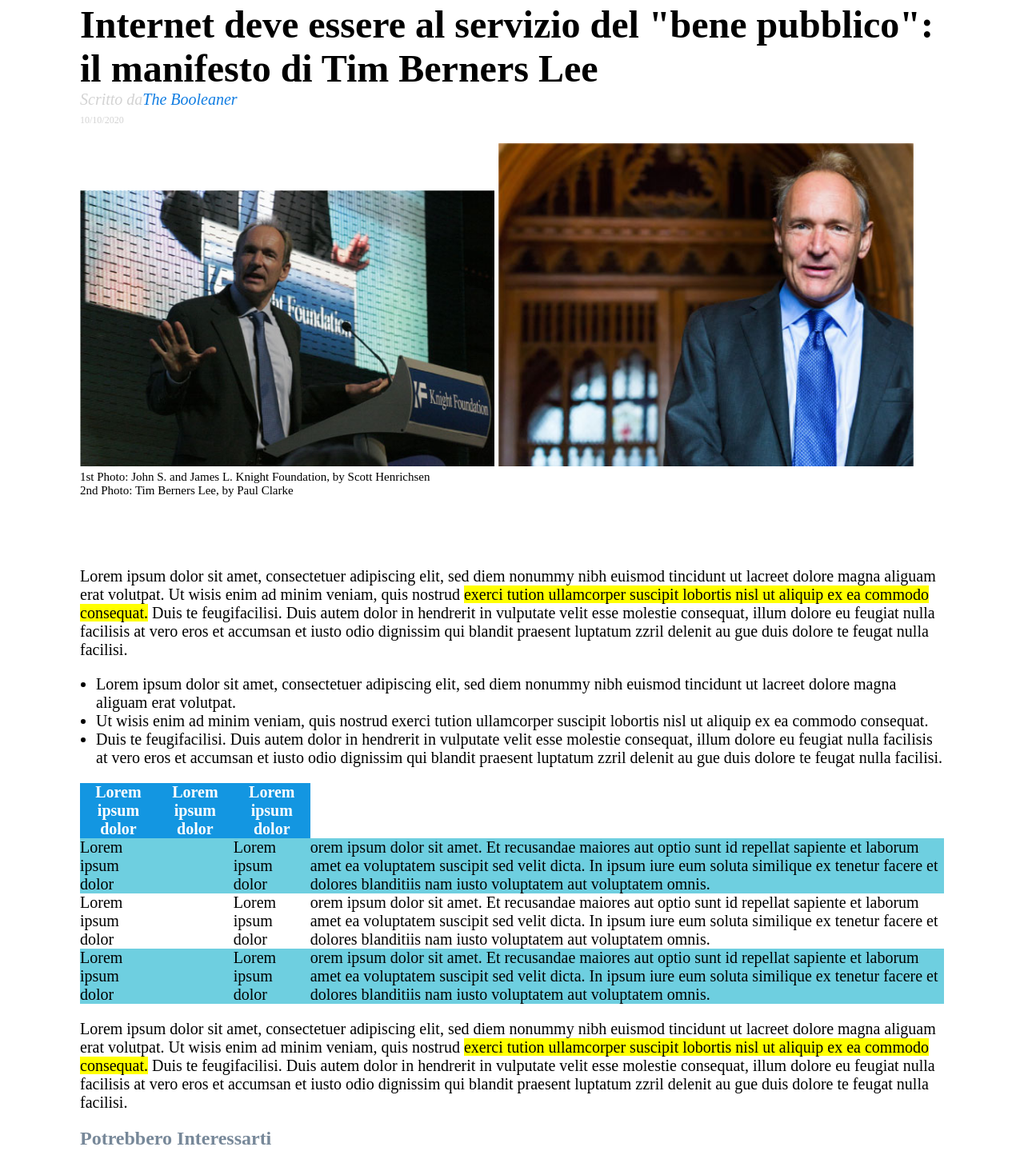
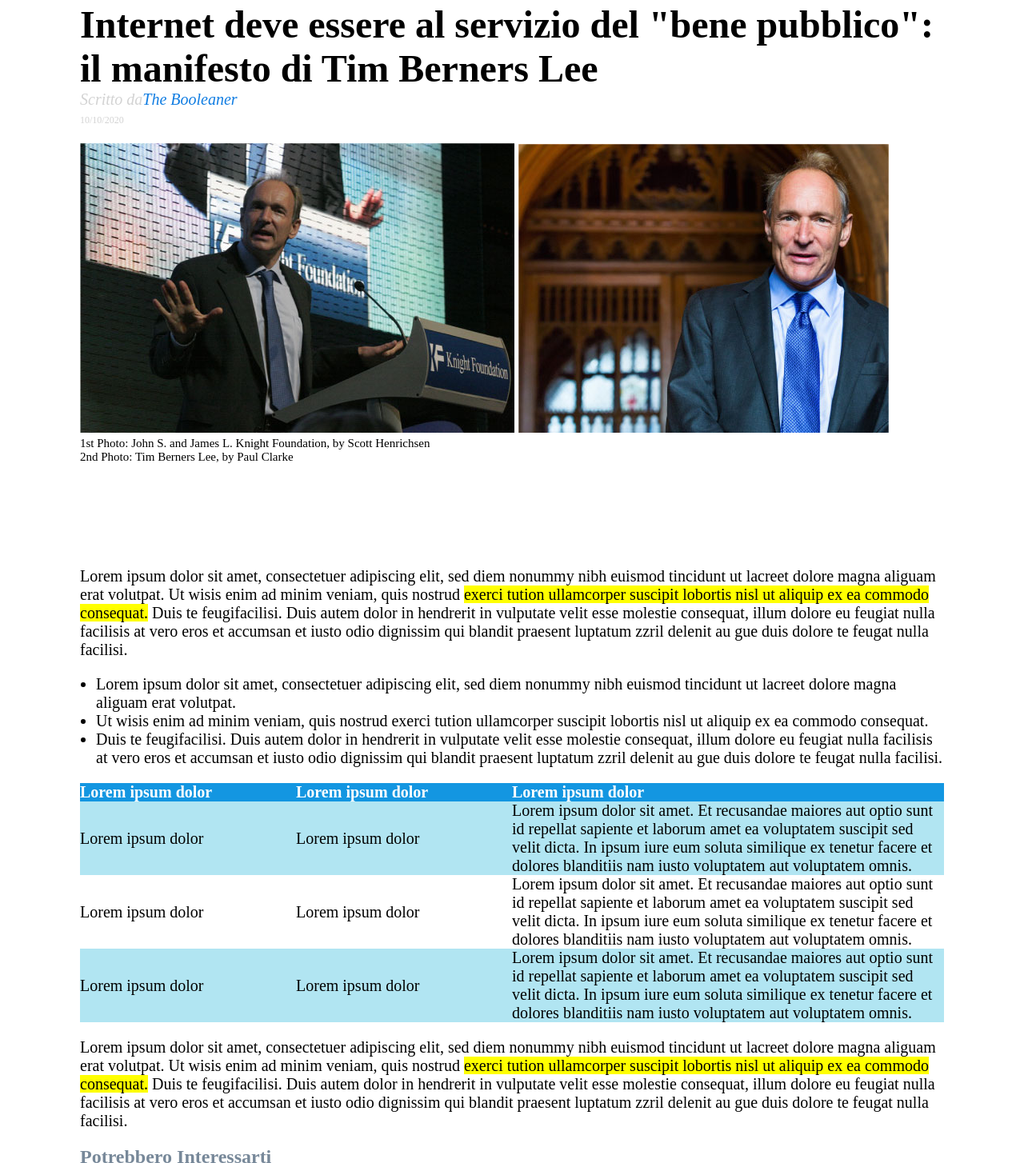
Before and after one commit to GiordanoGuidi/html-css-booleaner, a plain HTML site: page index.html in a window 1280 px wide. Shown: the part 127-1581 px from the top of the page at 80% size. Drawn offline with Linux system fonts and the light colour scheme.

Commit message:
modified table

```diff
--- a/CSS/style.css
+++ b/CSS/style.css
@@ -9,7 +9,6 @@ a{
     text-decoration: none;
     color: rgb(17, 125, 226);
 }
-
 /*Utils*/
 .container{
     margin: 0 auto;
@@ -23,7 +22,9 @@ a{
 .text-small{
     font-size: 12px;
 }
-
+.w-50{
+    width: 50%;
+}
 /*Header*/
 .main-header{
     height: 100px;
@@ -55,15 +56,13 @@ font-size: 20px;
 }
 
 /*CONTENITORE FOTO*/
-
 .photo-container{
     height: 530px;
 }
 
 .tim-1,
 .tim-2{
-    width: 48%;
-    /* height: 80%; */
+
     margin-top: 20px;
 }
 
@@ -90,11 +89,13 @@ ul{
     padding-left: 20px;
 }
 /*DESIGN TABELLA*/
-
 table{
     border-spacing: 0px;
 }
 
+th{
+    text-align: left;
+}
 thead{
     background-color: rgb(19, 150, 225);
     color: white;
@@ -102,13 +103,13 @@ thead{
 }
 
 .colored-row{
-    background-color: rgba(18, 177, 205, 0.608);
+    background-color: #B1E5F2;
 }
 
+/*CONTENITORE FOOTER*/
 .footer-title{
     color: lightslategray;
 }
-/*CONTENITORE FOOTER*/
 
 .footer-container,
 .second
--- a/index.html
+++ b/index.html
@@ -9,23 +9,25 @@
     <title>html-css-booleaner</title>
 </head>
 <body>
-<div class="container"> <!--Contenitore principale-->
-    <header class="main-header"><!--Intestazione-->
+    <!--Contenitore principale-->
+    <div class="container">
+        <!--Intestazione-->
+        <header class="main-header">
                 <img src="img/logo.svg" alt="logo" class="logo">
         </header>
         <main>
             <article>
-            <header> <!--Header articolo-->
+                <!--Header articolo-->
+                <header>
                     <h1>Internet deve essere al servizio del "bene pubblico": il manifesto di Tim Berners Lee</h1>
                     <address class="text-gray">Scritto da<a href="#" id="link">The Booleaner</a></address>
                     <time class="text-gray text-small" datetime="2020/10/10">10/10/2020</time>
                 </header>
             </article>
-    </main>
-    <main>
-        <div class="photo-container"><!--CONTENITORE FOTO-->
-            <img src="img/tim-1.jpg" alt="" class="tim-2">
-            <img src="img/tim-2.jpg" alt="" class="tim-1">
+            <!--CONTENITORE FOTO-->
+            <div class="photo-container">
+                <img src="img/tim-1.jpg" alt="#" class="tim-2">
+                <img src="img/tim-2.jpg" alt="#" class="tim-1">
                 <p class="caption-photo">1st Photo: John S. and James L. Knight Foundation, by Scott Henrichsen</p>
                 <p class="caption-photo">2nd Photo: Tim Berners Lee, by Paul Clarke</p>
             </div>
@@ -37,46 +39,40 @@
                 <li>Ut wisis enim ad minim veniam, quis nostrud exerci tution ullamcorper suscipit lobortis nisl ut aliquip ex ea commodo consequat.</li>
                 <li>Duis te feugifacilisi. Duis autem dolor in hendrerit in vulputate velit esse molestie consequat, illum dolore eu feugiat nulla facilisis at vero eros et accumsan et iusto odio dignissim qui blandit praesent luptatum zzril delenit au gue duis dolore te feugat nulla facilisi.</li>
             </ul>
-
+            <!--TABELLA-->
             <table>
                 <thead>
                     <tr>
                         <th>Lorem ipsum dolor</th>
                         <th>Lorem ipsum dolor</th>
-                    <th>Lorem ipsum dolor</th>
+                        <th class="w-50">Lorem ipsum dolor</th>
                     </tr>
                 </thead>
                 <tbody>
                     <tr class="colored-row">
                         <td>Lorem ipsum dolor</td>
-                    <td ></td>
                         <td>Lorem ipsum dolor</td>
-                    <td></td>
-                    <td>orem ipsum dolor sit amet. Et recusandae maiores aut optio sunt id repellat sapiente et laborum amet ea voluptatem suscipit sed velit dicta. In ipsum iure eum soluta similique ex tenetur facere et dolores blanditiis nam iusto voluptatem aut voluptatem omnis. </td>
+                        <td>Lorem ipsum dolor sit amet. Et recusandae maiores aut optio sunt id repellat sapiente et laborum amet ea voluptatem suscipit sed velit dicta. In ipsum iure eum soluta similique ex tenetur facere et dolores blanditiis nam iusto voluptatem aut voluptatem omnis. </td>
                     </tr>
 
                     <tr>
                         <td>Lorem ipsum dolor</td>
-                    <td ></td>
                         <td>Lorem ipsum dolor</td>
-                    <td></td>
-                    <td>orem ipsum dolor sit amet. Et recusandae maiores aut optio sunt id repellat sapiente et laborum amet ea voluptatem suscipit sed velit dicta. In ipsum iure eum soluta similique ex tenetur facere et dolores blanditiis nam iusto voluptatem aut voluptatem omnis. </td>
+                        <td>Lorem ipsum dolor sit amet. Et recusandae maiores aut optio sunt id repellat sapiente et laborum amet ea voluptatem suscipit sed velit dicta. In ipsum iure eum soluta similique ex tenetur facere et dolores blanditiis nam iusto voluptatem aut voluptatem omnis. </td>
                     </tr>
 
                     <tr class="colored-row">
                         <td>Lorem ipsum dolor</td>
-                    <td ></td>
                         <td>Lorem ipsum dolor</td>
-                    <td></td>
-                    <td>orem ipsum dolor sit amet. Et recusandae maiores aut optio sunt id repellat sapiente et laborum amet ea voluptatem suscipit sed velit dicta. In ipsum iure eum soluta similique ex tenetur facere et dolores blanditiis nam iusto voluptatem aut voluptatem omnis. </td>
+                        <td>Lorem ipsum dolor sit amet. Et recusandae maiores aut optio sunt id repellat sapiente et laborum amet ea voluptatem suscipit sed velit dicta. In ipsum iure eum soluta similique ex tenetur facere et dolores blanditiis nam iusto voluptatem aut voluptatem omnis. </td>
                     </tr>
                 </tbody>
             </table>
             <p class="lorem-1"> Lorem ipsum dolor sit amet, consectetuer adipiscing elit, sed diem nonummy nibh euismod tincidunt ut lacreet dolore magna aliguam erat volutpat. Ut wisis enim ad minim veniam, quis nostrud <span class="highlighted-paragraph">exerci tution ullamcorper suscipit lobortis nisl ut aliquip ex ea commodo consequat.</span> Duis te feugifacilisi. Duis autem dolor in hendrerit in vulputate velit esse molestie consequat, illum dolore eu feugiat nulla facilisis at vero eros et accumsan et iusto odio dignissim qui blandit praesent luptatum zzril delenit au gue duis dolore te feugat nulla facilisi.</p>
 
         </main>
-
-    <footer id="may-interest"> <!--Potrebbero Interessarti-->
+        <!--Potrebbero Interessarti-->
+        <footer id="may-interest">
             <h2 class="footer-title">Potrebbero Interessarti</h2>
             <div class="footer-container">
                 <div class="title-footer-container">Lorem ipsum dolor</div>
```
Also changed, not shown: 1 other file. Lines whose indentation alone changed are shown as unchanged.
